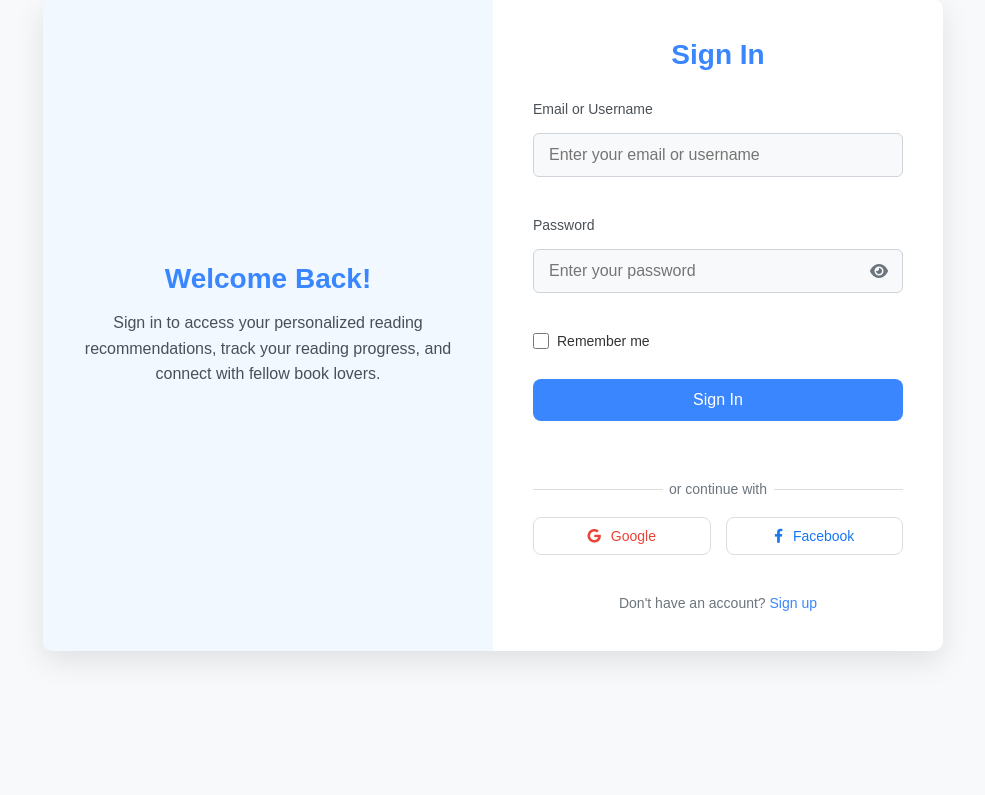
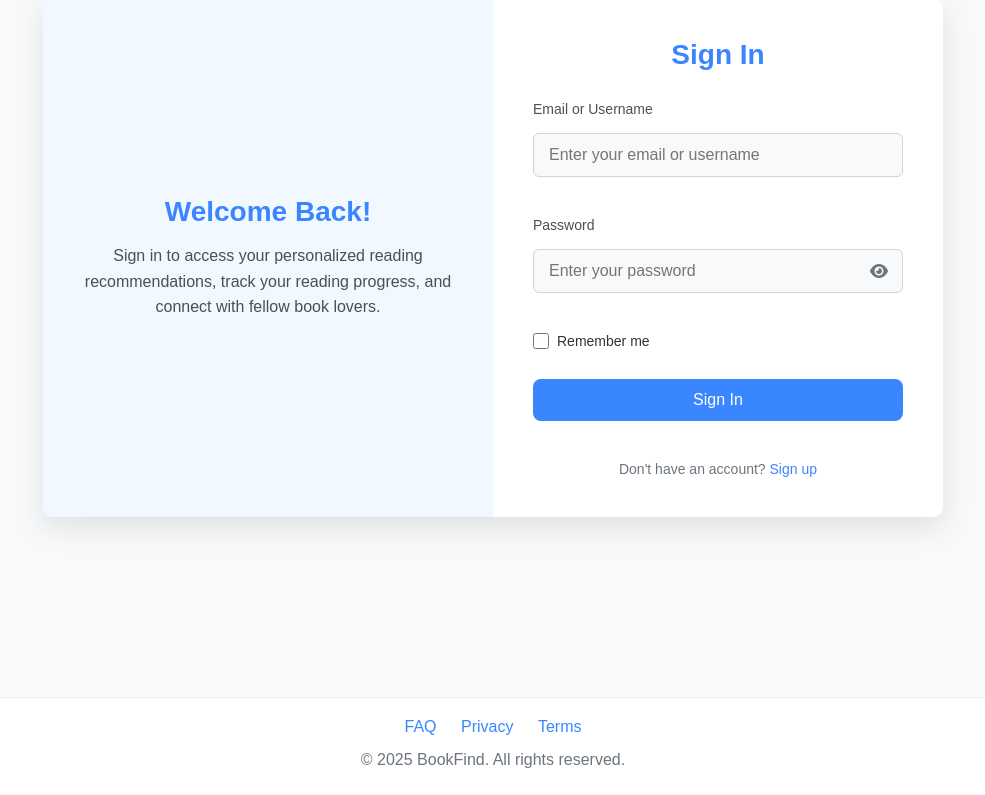
Before and after one commit to Drago361/Semester-Project-4-G11, a Django app: page /login/ in a window 1280 px wide. Shown: the part 157-952 px from the top of the page, without its empty margins (147-1132 px from the left). After the commit the page ends 925 px from the top, so only its background shows below. Run offline with Django 5.2, Linux system fonts and the light colour scheme.

Commit message:
changes to front end

```diff
--- a/SPv1/base/templates/base/login.html
+++ b/SPv1/base/templates/base/login.html
@@ -36,21 +36,8 @@
                             </div>
                         </div>
                         <button type="submit" class="login-submit-btn">Sign In</button>
-                        <div class="social-login">
-                            <span class="divider">or continue with</span>
-                            <div class="social-buttons">
-                                <button type="button" class="social-btn google">
-                                    <i class="fab fa-google"></i>
-                                    <span>Google</span>
-                                </button>
-                                <button type="button" class="social-btn facebook">
-                                    <i class="fab fa-facebook-f"></i>
-                                    <span>Facebook</span>
-                                </button>
-                            </div>
-                        </div>
                         <div class="form-footer">
-                            Don't have an account? <a href="register.html">Sign up</a>
+                            Don't have an account? <a href="{% url 'register' %}">Sign up</a>
                         </div>
                     </form>
                 </div>
```
Also changed, not shown: SPv1/base/templates/base/privacy.html (+0 -12 lines), SPv1/base/templates/base/register.html (+2 -9 lines), SPv1/base/templates/base/terms.html (+0 -10 lines).
